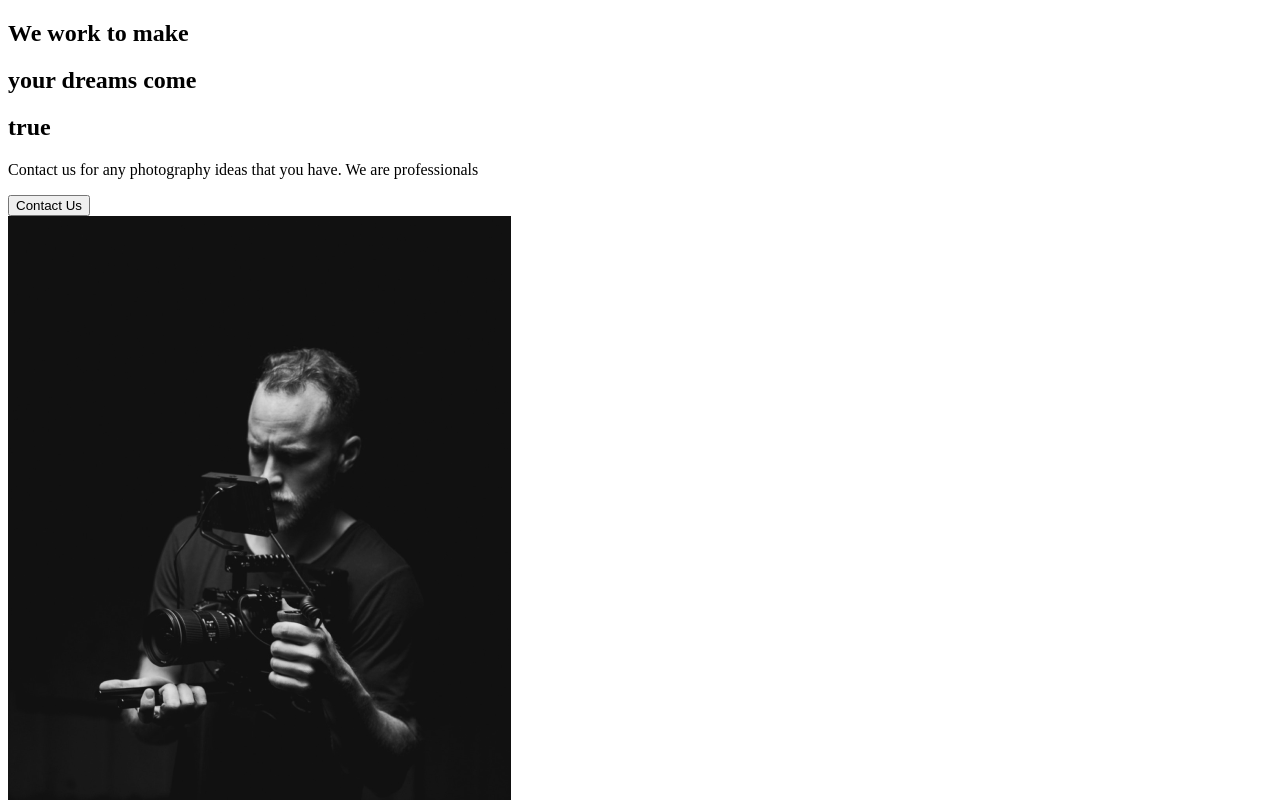
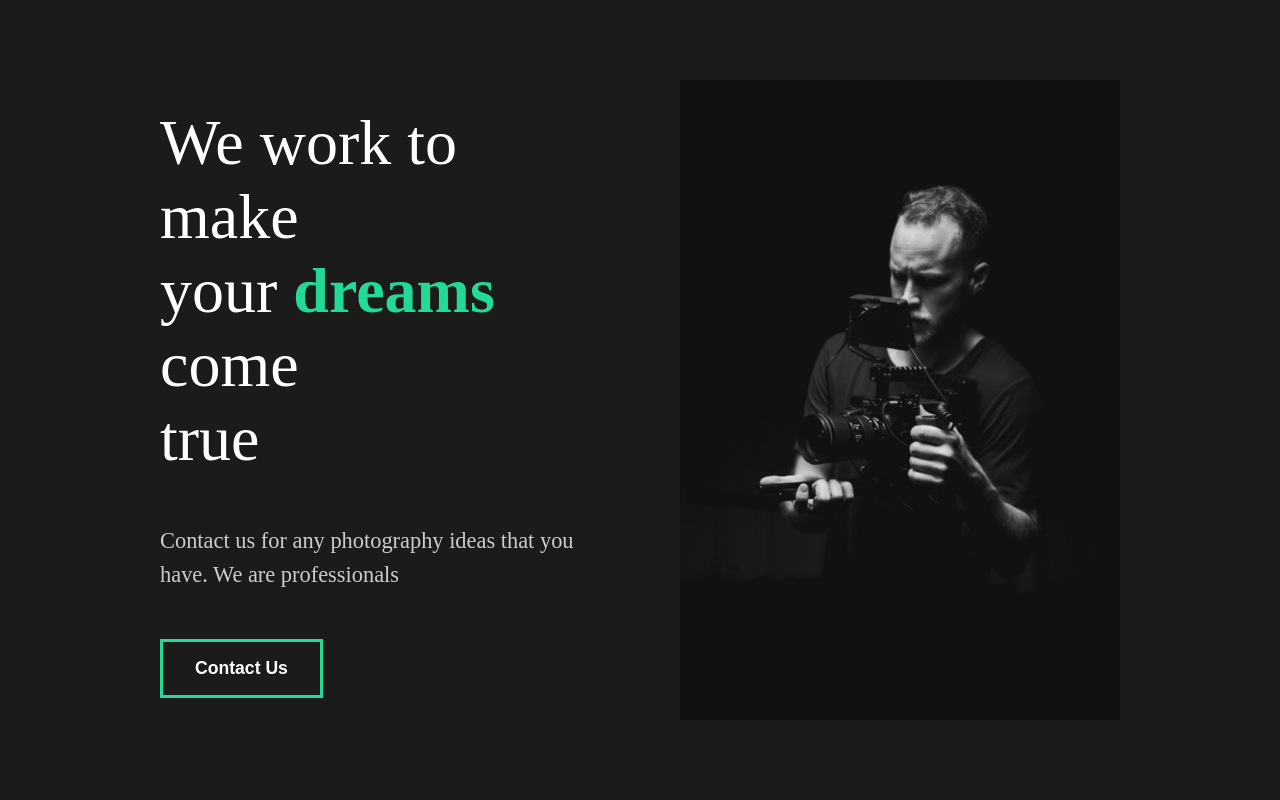
Before and after one commit to Kapibarra/photographerportfolio, a React (Create React App) app: page / in a window 1280 px wide. Shown: the top 800 px of the page. Built offline with nearby package versions, Linux system fonts and the light colour scheme.

Commit message:
added styled components

```diff
--- a/src/App.js
+++ b/src/App.js
@@ -1,9 +1,11 @@
 import React from "react";
 import AboutUs from './pages/AboutUs'
+import GLobalStyle from './components/GlobalStyle'
 
 function App() {
   return (
     <div className="App">
+    <GLobalStyle />
      <AboutUs />
     </div>
   );
--- a/src/components/AboutSection.js
+++ b/src/components/AboutSection.js
@@ -1,29 +1,62 @@
 import React from 'react'
 import home1 from '../img/home1.png'
+//styled
+import styled from 'styled-components'
 
 const AboutSection = () => {
     return (
-<div>
-    <div className="description">
+<StyledAbout>
+    <StyledDescription>
         <div className="title">
-            <div className="hide">
+            <StyledHide>
                 <h2>We work to make</h2>
-            </div>
-            <div className="hide">
+            </StyledHide>
+            <StyledHide>
                 <h2>your <span>dreams</span> come</h2>
-            </div>
-            <div className="hide">
+            </StyledHide>
+            <StyledHide>
                 <h2>true</h2>
-            </div>
+            </StyledHide>
         </div>
         <p> Contact us for any photography ideas that you have. We are professionals</p>
         <button>Contact Us</button>
-    </div>
-    <div className="image">
+    </StyledDescription>
+    <StyledImage>
         <img src={home1} alt="camera" />
-    </div>
-</div>
+    </StyledImage>
+</StyledAbout>
     )
 }
 
+//Styled components
+const StyledAbout = styled.div`
+min-height: 90vh;
+display: flex;
+align-items: center;
+justify-content: space-between;
+padding: 5rem 10rem;
+color: white;
+`
+const StyledDescription = styled.div`
+flex: 1;
+padding-right: 5rem;
+h2 {
+    font-weight:lighter;
+}
+`
+
+const StyledImage = styled.div`
+flex: 1;
+overflow: hidden;
+img {
+    width: 100%;
+    height: 80vh;
+    object-fit: cover;
+}
+`
+
+const StyledHide = styled.div`
+overflow: hidden;
+`
+
 export default AboutSection
--- /dev/null
+++ b/src/components/GlobalStyle.js
@@ -0,0 +1,52 @@
+import { createGlobalStyle } from "styled-components";
+
+const GLobalStyles = createGlobalStyle`
+* {
+    margin: 0;
+    padding: 0;
+    box-sizing: border-box;
+}
+body {
+    background: #1b1b1b;
+}
+button {
+    font-weight:bold;
+    font-size: 1.1rem;
+    cursor: pointer;
+    padding: 1rem 2rem;
+    border: 3px solid #23d997;
+    background: transparent;
+    color: white;
+    transition: all 0.5s ease;
+    &:hover {
+        background-color:#23d997;
+        color: white;
+    }
+
+}
+    h2 {
+        font-weight: lighter;
+        font-size: 4rem;
+    }
+    h3 {
+        color: white;
+    }
+    h4 {
+        font-weight:bold;
+    }
+    span {
+        font-weight:bold ;
+        color: #23d997;
+    }
+    a {
+        font-size: 1.1rem;
+    }
+    p {
+        padding: 3rem 0rem;
+        color: #ccc;
+        font-size:1.4rem;
+        line-height: 150%;
+    }
+`;
+
+export default GLobalStyles;
```
